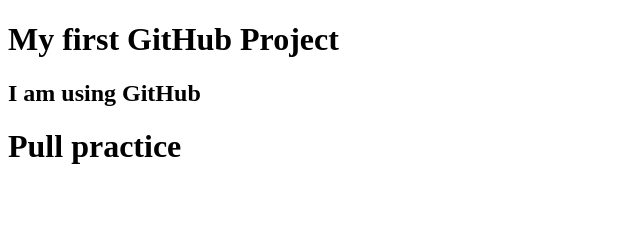
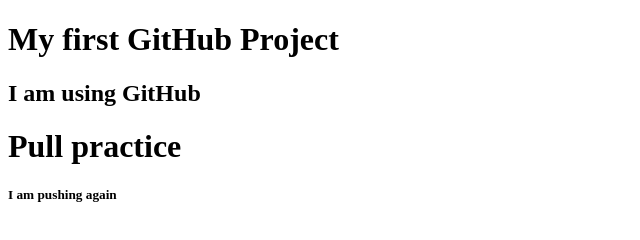
Before and after one commit to AR-Raqeeb/My-First-Website, a plain HTML site: page index.html in a window 1280 px wide. Shown: the whole page, without its empty margins (0-640 px from the left). Drawn offline with Linux system fonts and the light colour scheme.

Commit message:
practicing push

```diff
--- a/index.html
+++ b/index.html
@@ -9,5 +9,6 @@
     <h1>My first GitHub Project</h1>
     <h2>I am using GitHub</h2>
     <h1>Pull practice</h1>
+    <h5>I am pushing again</h5>
 </body>
 </html>
```
